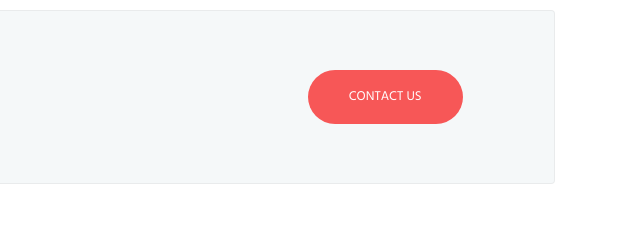
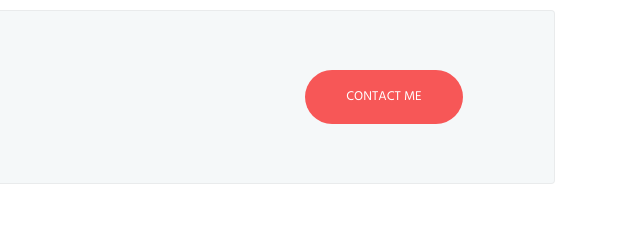
Before and after one commit to JQZ916/JZhang.MHI1001.website, a plain HTML site: page index.html in a window 1280 px wide. Shown: the part 2744-2984 px from the top of the page, 640-1280 px from the left. Drawn offline with nearby package versions, Linux system fonts and the light colour scheme; some packages are replaced by stand-ins of ours; a web font is replaced by a local one.

Commit message:
Update index.html

```diff
--- a/index.html
+++ b/index.html
@@ -215,7 +215,7 @@
                     </div>
                     <div class="col-lg-4">
                         <a href="contact.html" target="_blank" class="btn btn-main btn-round-full float-lg-right ">Contact
-                            Us</a>
+                            Me</a>
                     </div>
                 </div>
             </div>
```
